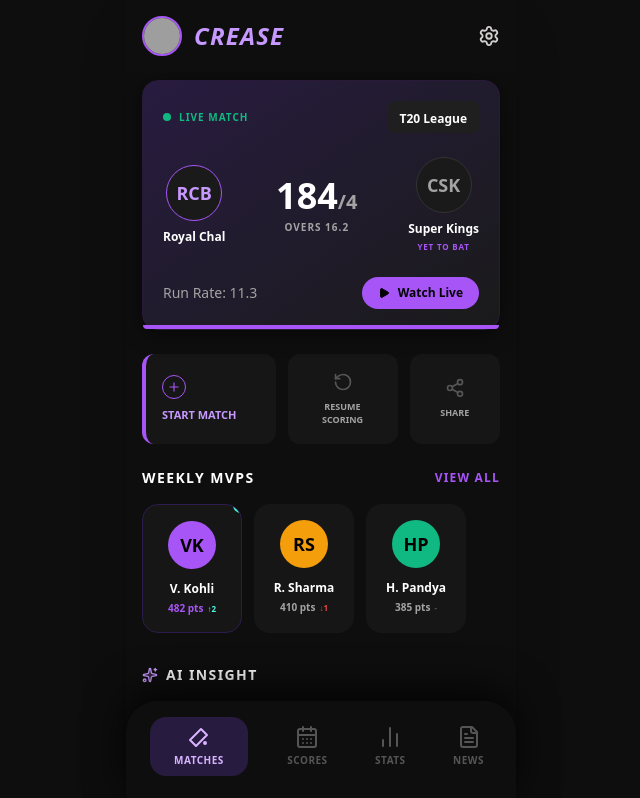
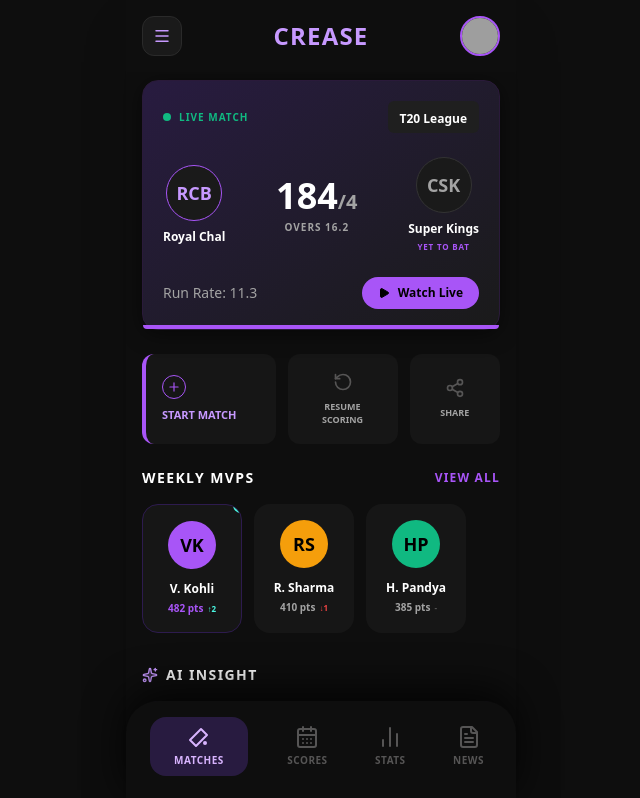
Before and after one commit to GokulAjithV/crease-lens, a React (Vite) app: page / in a window 1280 px wide. Shown: the top 798 px of the page, without its empty margins (319-959 px from the left). Built offline with nearby package versions, Linux system fonts and the light colour scheme; grey boxes are pictures that could not be loaded.

Commit message:
introduce menu bar

```diff
--- a/index.html
+++ b/index.html
@@ -3,7 +3,7 @@
   <head>
     <meta charset="UTF-8" />
     <meta name="viewport" content="width=device-width, initial-scale=1.0" />
-    <title>My Google AI Studio App</title>
+    <title>Crease</title>
   </head>
   <body>
     <div id="root"></div>
--- a/src/components/layout/PageHeader.tsx
+++ b/src/components/layout/PageHeader.tsx
@@ -8,7 +8,7 @@
         <div className="w-10 h-10 rounded-full border-2 border-[#a855f7] overflow-hidden flex items-center justify-center bg-[#1a1a1a]">
           <img src="https://ui-avatars.com/api/?name=User&background=1a1a1a&color=fff" alt="User" className="w-full h-full object-cover" />
         </div>
-        <h1 className="text-2xl font-black text-[#c799ff] italic tracking-wider uppercase">{title}</h1>
+        <h1 className="text-2xl font-black text-[#c799ff] tracking-wider uppercase">{title}</h1>
       </div>
       {showActions && (
         <div className="flex items-center gap-4">
--- a/src/pages/Homepage.tsx
+++ b/src/pages/Homepage.tsx
@@ -1,15 +1,99 @@
-import React from 'react';
+import React, { useState } from 'react';
 import { useNavigate } from 'react-router-dom';
-import { Play, Plus, RotateCcw, Share2, Trophy, Sparkles } from 'lucide-react';
-import PageHeader from '../components/layout/PageHeader';
+import { Play, Plus, RotateCcw, Share2, Trophy, Sparkles, Menu, X, User, BarChart3, Users, Zap, ClipboardList, Radio } from 'lucide-react';
 import BottomNav from '../components/layout/BottomNav';
+
+const menuItems = [
+  { label: 'Player Profile', desc: 'View stats & match history', icon: User, path: '/player/1', color: '#a855f7' },
+  { label: 'Rankings', desc: 'Weekly MVPs & leaderboard', icon: BarChart3, path: '/rankings', color: '#22c55e' },
+  { label: 'Start New Match', desc: 'Set up teams & begin scoring', icon: Zap, path: '/match/select-team', color: '#fbbf24' },
+  { label: 'Manage Teams', desc: 'Create & edit team rosters', icon: Users, path: '/team/add', color: '#3b82f6' },
+  { label: 'Live Scorecard', desc: 'View detailed match scorecard', icon: Radio, path: '/match/1/scorecard', color: '#ef4444' },
+  { label: 'Match Summary', desc: 'Post-match report & analysis', icon: ClipboardList, path: '/match/1/summary', color: '#f59e0b' },
+];
 
 export default function Homepage() {
   const navigate = useNavigate();
+  const [menuOpen, setMenuOpen] = useState(false);
 
   return (
     <div className="mx-auto max-w-[390px] min-h-screen bg-[#0e0e0e] text-[#ffffff] font-sans relative pb-28 overflow-x-hidden shadow-2xl">
-      <PageHeader title="CREASE" />
+
+      {/* Header */}
+      <header className="sticky top-0 z-50 flex items-center justify-between px-4 py-4 bg-[#0e0e0e]">
+        <button
+          onClick={() => setMenuOpen(true)}
+          className="w-10 h-10 rounded-xl bg-[#1a1a1a] border border-[#2a2a2a] flex items-center justify-center hover:bg-[#222] active:scale-95 transition-all"
+        >
+          <Menu size={18} className="text-[#c799ff]" />
+        </button>
+        <h1 className="text-2xl font-black text-[#c799ff] tracking-wider uppercase">CREASE</h1>
+        <div className="w-10 h-10 rounded-full border-2 border-[#a855f7] overflow-hidden flex items-center justify-center bg-[#1a1a1a]">
+          <img src="https://ui-avatars.com/api/?name=User&background=1a1a1a&color=fff" alt="User" className="w-full h-full object-cover" />
+        </div>
+      </header>
+
+      {/* Side Drawer */}
+      {menuOpen && (
+        <>
+          <div onClick={() => setMenuOpen(false)} className="fixed inset-0 bg-[#000]/70 z-[60] backdrop-blur-sm" />
+          <div className="fixed top-0 left-0 bottom-0 z-[70] w-[280px] bg-[#111] shadow-[4px_0_30px_rgba(0,0,0,0.6)] animate-drawerSlide flex flex-col">
+            {/* Drawer Header */}
+            <div className="flex items-center justify-between px-5 pt-6 pb-5 border-b border-[#1a1a1a]">
+              <div className="flex items-center gap-3">
+                <div className="w-9 h-9 rounded-full bg-gradient-to-br from-[#a855f7] to-[#7c3aed] flex items-center justify-center">
+                  <span className="text-sm font-bold text-[#fff]">U</span>
+                </div>
+                <div>
+                  <span className="text-sm font-black text-[#ffffff] block">Crease</span>
+                  <span className="text-[9px] text-[#565555]">Stadium Noir</span>
+                </div>
+              </div>
+              <button
+                onClick={() => setMenuOpen(false)}
+                className="w-7 h-7 rounded-full bg-[#1a1a1a] flex items-center justify-center hover:bg-[#242424] transition-colors"
+              >
+                <X size={14} className="text-[#a3a3a3]" />
+              </button>
+            </div>
+
+            {/* Drawer Items */}
+            <div className="flex-1 overflow-y-auto px-3 py-4 space-y-1">
+              {menuItems.map((item) => (
+                <button
+                  key={item.label}
+                  onClick={() => { setMenuOpen(false); navigate(item.path); }}
+                  className="w-full flex items-center gap-3 px-3 py-3 rounded-xl hover:bg-[#1a1a1a] active:scale-[0.98] transition-all text-left"
+                >
+                  <div className="w-9 h-9 rounded-lg flex items-center justify-center flex-shrink-0" style={{ backgroundColor: item.color + '15' }}>
+                    <item.icon size={16} style={{ color: item.color }} />
+                  </div>
+                  <div className="flex-1 min-w-0">
+                    <span className="text-[13px] font-bold text-[#ffffff] block">{item.label}</span>
+                    <span className="text-[9px] text-[#565555]">{item.desc}</span>
+                  </div>
+                </button>
+              ))}
+            </div>
+
+            {/* Drawer Footer */}
+            <div className="px-5 py-4 border-t border-[#1a1a1a]">
+              <span className="text-[8px] text-[#333] tracking-widest uppercase">Crease Lens v1.0</span>
+            </div>
+          </div>
+        </>
+      )}
+
+      {/* Drawer Animation */}
+      <style>{`
+        @keyframes drawerSlide {
+          from { transform: translateX(-100%); }
+          to { transform: translateX(0); }
+        }
+        .animate-drawerSlide {
+          animation: drawerSlide 0.25s ease-out;
+        }
+      `}</style>
 
       <main className="px-4 py-2 space-y-6">
 
```
